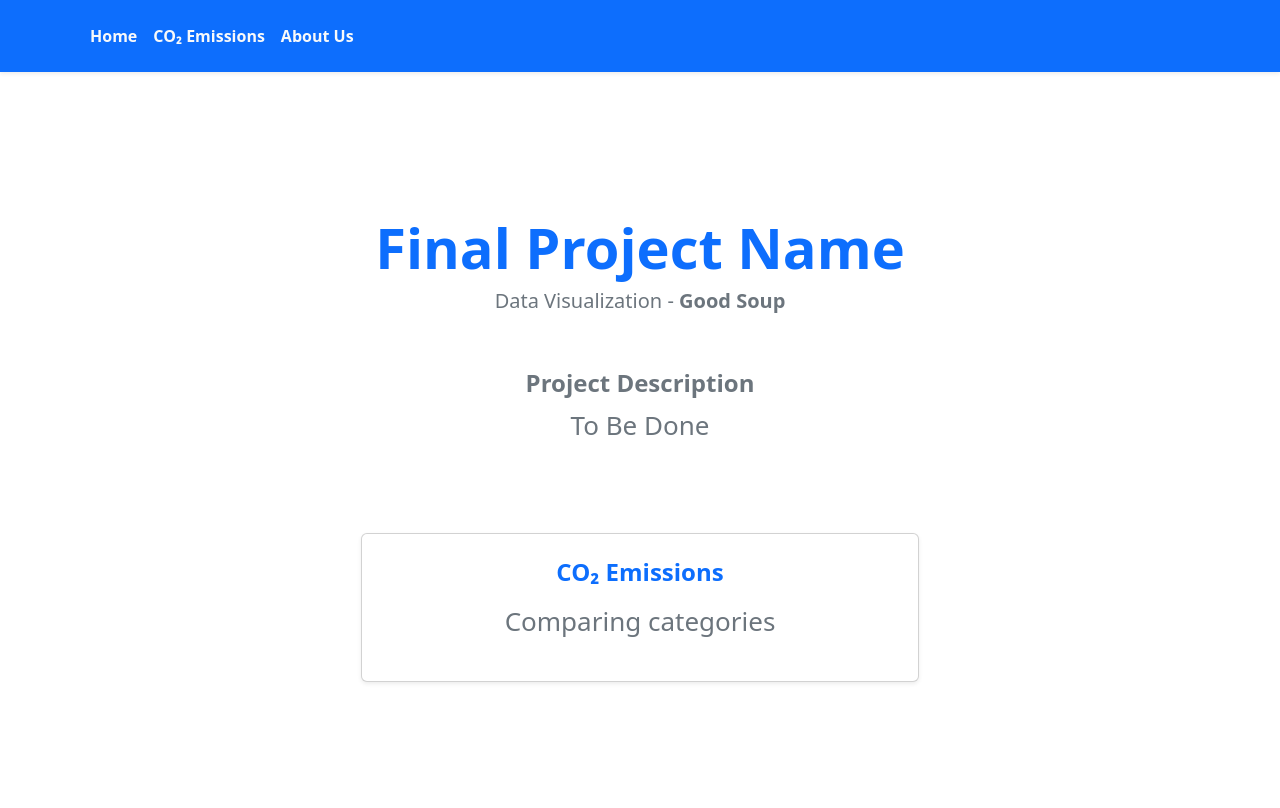
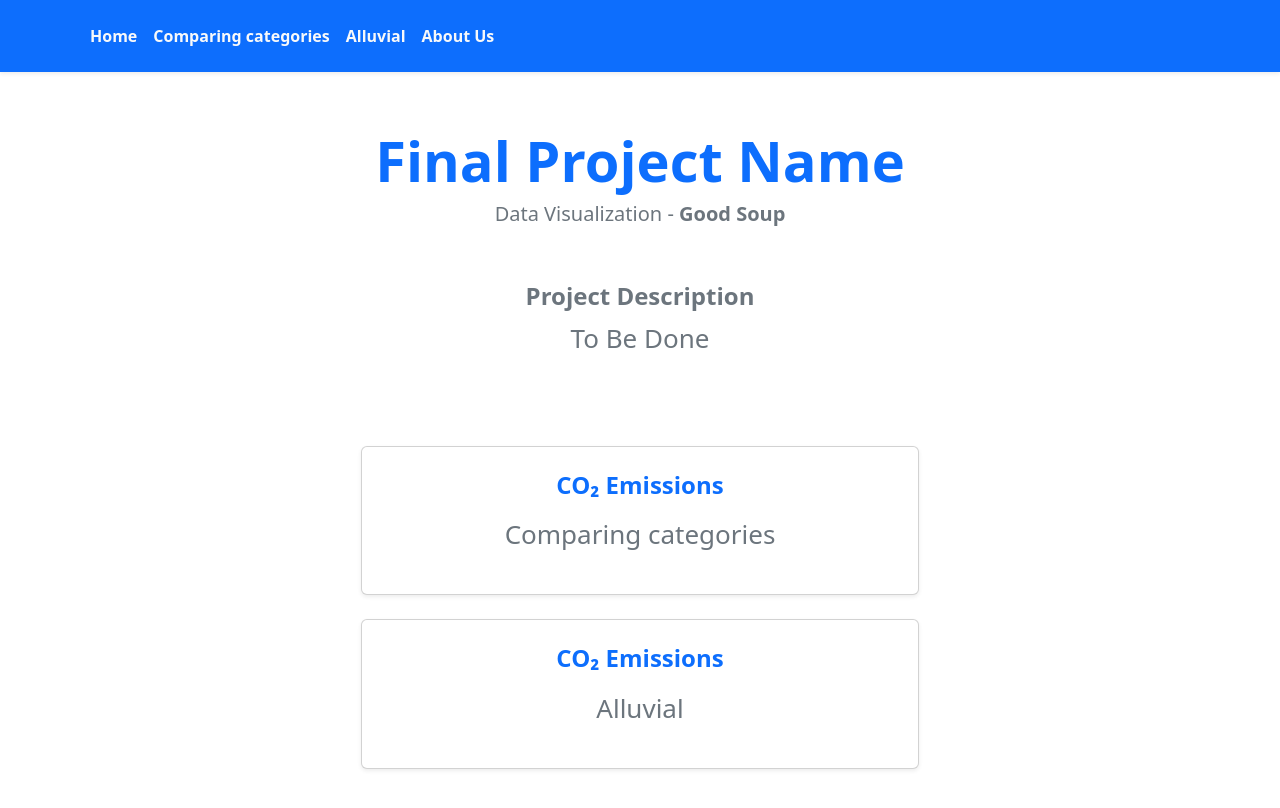
Before and after one commit to Sasmukni/GoodSoupDataVis, a React (Create React App) app: page / in a window 1280 px wide. Shown: the top 808 px of the page. Built offline with nearby package versions, Linux system fonts and the light colour scheme.

Commit message:
aggiunta link e altre piccole modifiche

```diff
--- a/src/navbar.js
+++ b/src/navbar.js
@@ -21,7 +21,10 @@ const Navbar =()=>{
                                           <Link className="nav-link text-light fw-semibold" to="/">Home</Link>
                                     </li>
                                     <li className="nav-item">
-                                          <Link className="nav-link text-light fw-semibold" to="/assignment1">CO₂ Emissions</Link>
+                                          <Link className="nav-link text-light fw-semibold" to="/assignment1">Comparing categories</Link>
+                                    </li>
+                                    <li className="nav-item">
+                                          <Link className="nav-link text-light fw-semibold" to="/alluvial">Alluvial</Link>
                                     </li>
                                     <li className="nav-item">
                                           <Link className="nav-link text-light fw-semibold" to="/aboutus">About Us</Link>
--- a/src/routes/alluvial.js
+++ b/src/routes/alluvial.js
@@ -127,14 +127,14 @@ function AlluvialPage() {
     return (
         <div className="App">
             <header className="text-center py-4">
-                <h1 className="display-4 fw-bold text-primary mb-3">Countries' CO2 Emissions in year 2022</h1>
-                <h2 className="h5 text-secondary mt-3">A Stacked Comparison of 2022 emissions divided by categories</h2>
+                <h1 className="display-4 fw-bold text-primary mb-3">CO₂ emissions across the globe</h1>
+                <h2 className="h5 text-secondary mt-3">Continents' 2013-2022 emissions divided by categories</h2>
             </header>
 
             <div className="container my-3">
                 <h2 className="text-center mb-4 fw-semibold fs-4">Description</h2>
                 <p className="text-muted text-center fs-5 px-3">
-                    Compare fossil fuel and land-use CO₂ emissions among the top ten global emitters for 2022.
+                    Compare fossil fuel and land-use CO₂ emissions among all continents (in tonnes) across different countries in a decade (2013-2022).
                 </p>
             </div>
             <div className="filters-bar d-flex justify-content-center gap-3">
--- a/src/routes/assignment1.js
+++ b/src/routes/assignment1.js
@@ -72,6 +72,20 @@ function Assignment1() {
                 </div>
             </div>
         </div>
+        <div className="text-secondary py-3 px-2">
+          <p className="mb-3">
+            <strong className="text-primary">Per capita CO₂ emissions</strong>
+            <span className="d-block mt-2">
+              These are typically higher in countries with a strong dependence on fossil fuels. This includes major producers like the Gulf states, wealthy nations with high energy consumption per person like Luxembourg, heavily industrialized countries such as the United States or Canada, and even small nations with significant tourism, like Trinidad and Tobago.
+            </span>
+          </p>
+          <p>
+            <strong className="text-primary">Total CO₂ emissions</strong>
+            <span className="d-block mt-2">
+              These are typically higher in countries with large populations and substantial industrial activity. Countries where land use change is a major source of emissions are often characterized by deforestation, like Brazil. In contrast, those with higher fossil fuel emissions rely heavily on oil production and/or have significant energy consumption, like the United States.
+            </span>
+          </p>
+        </div>
       </header>
     </div>
   );
--- a/src/routes/home.js
+++ b/src/routes/home.js
@@ -17,12 +17,20 @@ function Home() {
               <p className="text-secondary">To Be Done</p>
             </div>
 
-            <div className="container my-5 d-flex justify-content-center">
+            <div className="container my-5 d-flex flex-column align-items-center gap-4">
               <div className="col-md-6">
                 <Link to="/assignment1" style={{ textDecoration: 'none' }}>
                   <div className="card text-center shadow-sm p-4">
                     <h2 className="h4 fw-semibold text-primary mb-3">CO₂ Emissions</h2>
                     <p className="text-secondary">Comparing categories</p>
+                  </div>
+                </Link>
+              </div>
+              <div className="col-md-6">
+                <Link to="/alluvial" style={{ textDecoration: 'none' }}>
+                  <div className="card text-center shadow-sm p-4">
+                    <h2 className="h4 fw-semibold text-primary mb-3">CO₂ Emissions</h2>
+                    <p className="text-secondary">Alluvial</p>
                   </div>
                 </Link>
               </div>
```
